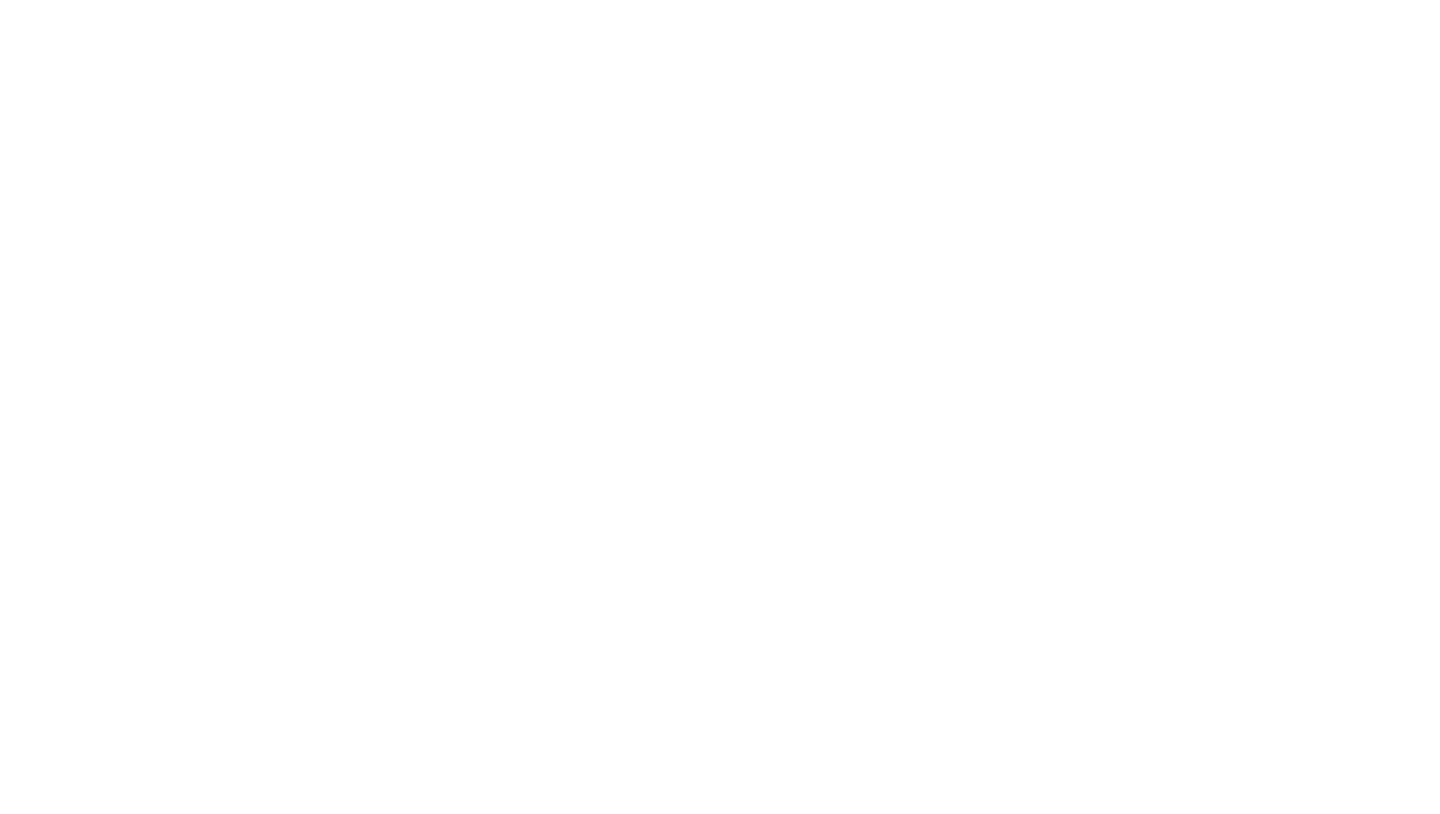
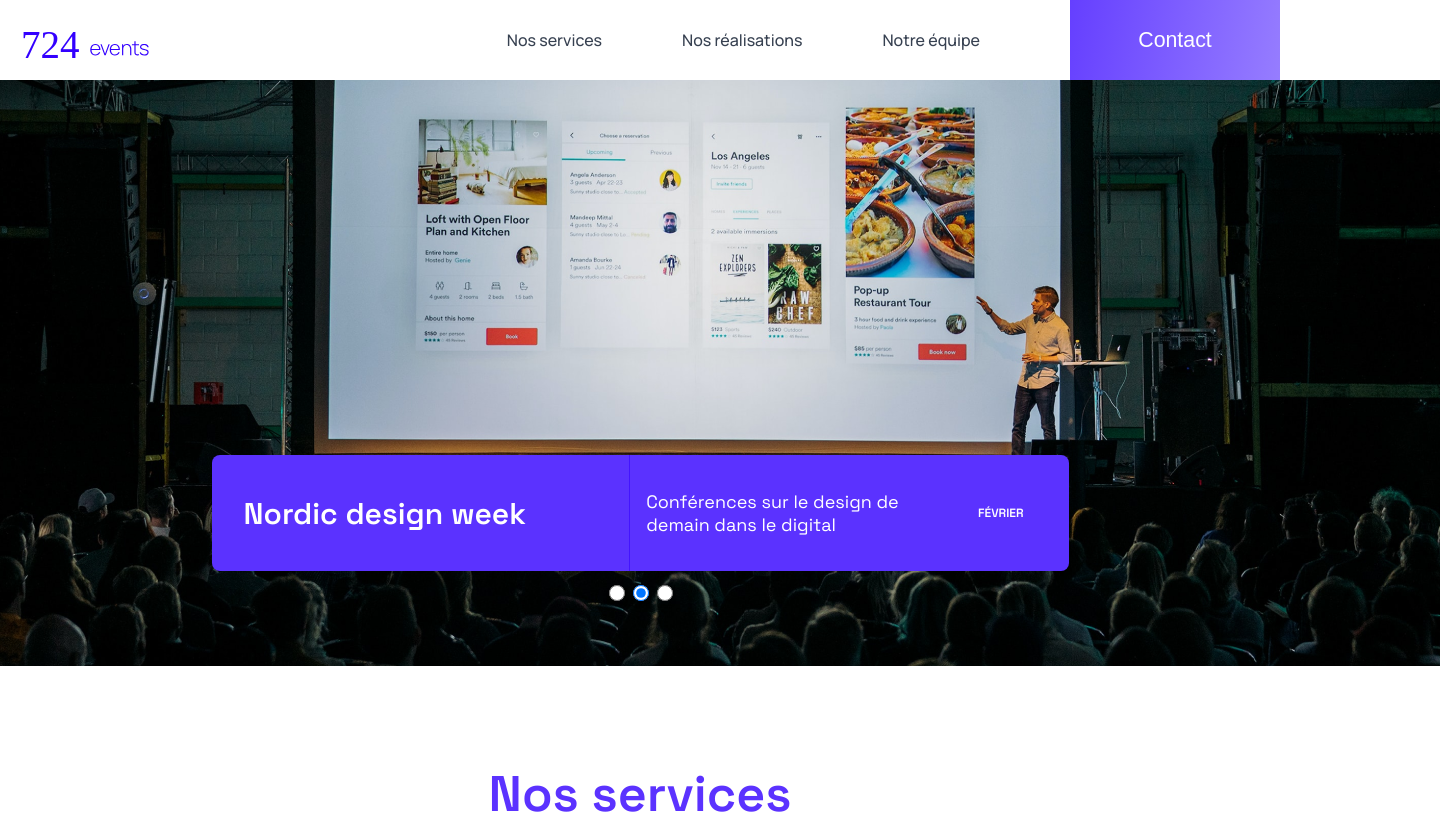
Before and after one commit to Calvin0411/724-events, a React (Create React App) app: page / in a window 1280 px wide. Shown: the top 814 px of the page, 1440 px wide, since content can reach past the window. Built offline with nearby package versions, Linux system fonts and the light colour scheme.

Commit message:
Slider enfin fonctionnel
J'ai pu corriger l'erreur de la carrousel qui n'affichait pas les bonnes images

```diff
--- a/src/App.js
+++ b/src/App.js
@@ -6,7 +6,7 @@ import { DataProvider } from "./contexts/DataContext";
 function App() {
   return (
     <DataProvider>
-
+      <Page />
     </DataProvider>
   );
 }
--- a/src/containers/Slider/index.js
+++ b/src/containers/Slider/index.js
@@ -8,28 +8,27 @@ const Slider = () => {
   const { data } = useData();
   const [index, setIndex] = useState(0);
   const byDateDesc = data?.focus.sort((evtA, evtB) =>
-    new Date(evtA.date) < new Date(evtB.date) ? -1 : 1
-  );
+    new Date(evtB.date) - new Date(evtA.date)
+  ) || [];
+
+  // Fonction pour changer la diapositive
   const nextCard = () => {
-    setTimeout(
-      () => setIndex(index < byDateDesc.length ? index + 1 : 0),
-      5000
-    );
+    setIndex((prevIndex) => (prevIndex + 1) % byDateDesc.length);
   };
+  // Utilisation de setInterval pour changer de diapositive
   useEffect(() => {
-    nextCard();
-  });
+    const intervalId = setInterval(nextCard, 5000);
+    return () => clearInterval(intervalId); // Cleanup sur démontage
+  }, [byDateDesc.length]);
+
   return (
     <div className="SlideCardList">
-      {byDateDesc?.map((event, idx) => (
-        <>
+      {byDateDesc.map((event, idx) => (
         <div
-            key={event.title}
-            className={`SlideCard SlideCard--${
-              index === idx ? "display" : "hide"
-            }`}
+          key={event.id}
+          className={`SlideCard SlideCard--${index === idx ? "display" : "hide"}`}
         >
-            <img src={event.cover} alt="forum" />
+          <img src={event.cover} alt={event.title} />
           <div className="SlideCard__descriptionContainer">
             <div className="SlideCard__description">
               <h3>{event.title}</h3>
@@ -38,20 +37,20 @@ const Slider = () => {
             </div>
           </div>
         </div>
+      ))}
       <div className="SlideCard__paginationContainer">
         <div className="SlideCard__pagination">
           {byDateDesc.map((_, radioIdx) => (
             <input
-                  key={`${event.id}`}
+              key={byDateDesc[radioIdx].id}
               type="radio"
               name="radio-button"
-                  checked={idx === radioIdx}
+              checked={index === radioIdx}
+              onChange={() => setIndex(radioIdx)}
             />
           ))}
         </div>
       </div>
-        </>
-      ))}
     </div>
   );
 };
```
Also changed, not shown: src/pages/Home/index.js (line endings or trailing spaces). Lines whose indentation alone changed are shown as unchanged.
